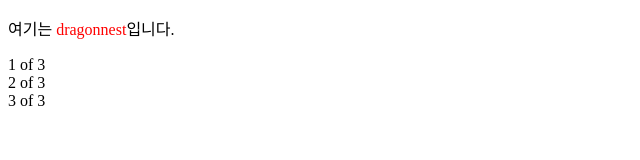
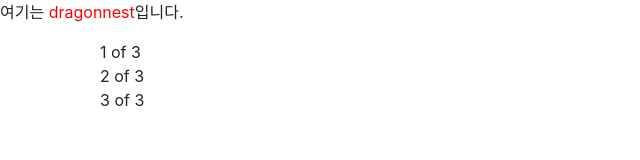
Before and after one commit to dragon11112222/dragon11112222.github.io, a plain HTML site: page index.html in a window 1280 px wide. Shown: the whole page, without its empty margins (0-640 px from the left). Drawn offline with nearby package versions, Linux system fonts and the light colour scheme.

Commit message:
181008 changed new

```diff
--- a/index.html
+++ b/index.html
@@ -3,6 +3,9 @@
   <head>
     <meta charset="utf-8">
     <meta name="viewport" content="width=device-width, initial-scale=1, shrink-to-fit=no">
+    <!-- Bootstrap CSS -->
+    <link rel="stylesheet" href="https://maxcdn.bootstrapcdn.com/bootstrap/4.0.0/css/bootstrap.min.css" integrity="sha384-Gn5384xqQ1aoWXA+058RXPxPg6fy4IWvTNh0E263XmFcJlSAwiGgFAW/dAiS6JXm" crossorigin="anonymous">
+    <link rel="stylesheet" type="text/css" href="style.css">
     <style>
       .keyword {color: red;}
     </style>
```
